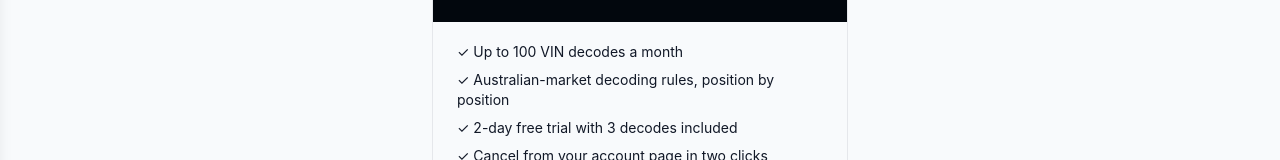
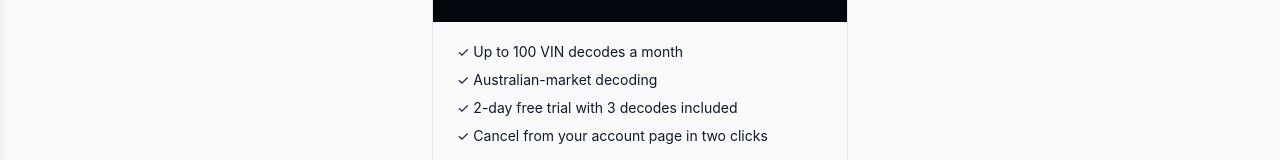
Before and after one commit to ajw-stack/car-parts-app, a Next.js app: page /pricing in a window 1280 px wide. Shown: the part 371-531 px from the top of the page. Built offline with nearby package versions, Linux system fonts and the light colour scheme; no server answers.

Commit message:
Pricing: shorten the decoding bullet
Co-Authored-By: Claude Opus 5.5 <noreply@anthropic.com>

```diff
--- a/app/pricing/page.tsx
+++ b/app/pricing/page.tsx
@@ -61,7 +61,7 @@ function PricingBody() {
 
           <ul className="px-6 py-5 space-y-2 text-sm text-[#111827]">
             <li>✓ Up to {PLAN.monthlyDecodes} VIN decodes a month</li>
-            <li>✓ Australian-market decoding rules, position by position</li>
+            <li>✓ Australian-market decoding</li>
             <li>✓ {PLAN.trialDays}-day free trial with {PLAN.trialDecodes} decodes included</li>
             <li>✓ Cancel from your account page in two clicks</li>
           </ul>
```
